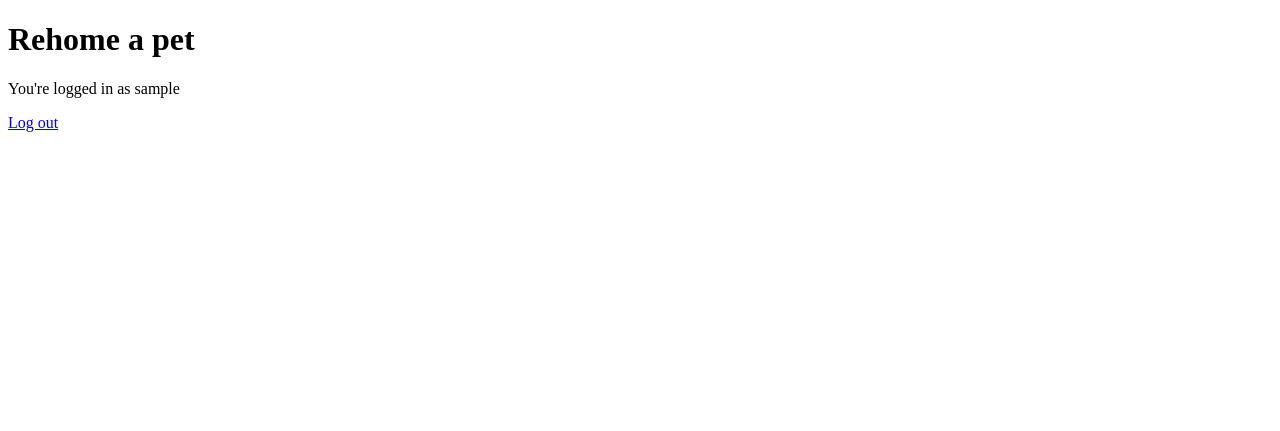
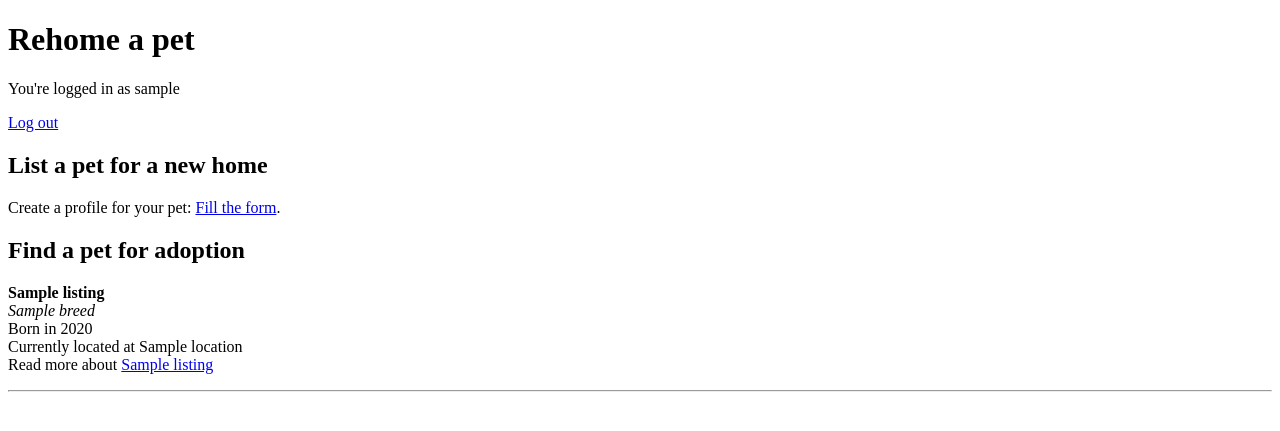
Before and after one commit to karorot/pet-adoption, a Flask app: template templates/index.html in a window 1280 px wide. Shown: the top 431 px of the page. Run offline with Flask 3, Linux system fonts and the light colour scheme; the visitor is signed in with stand-in values (Sample User, id 1); the template is opened without the code that fills it: most values are stand-ins (such as "Sample title", 1, 10 or a date in 2020).

Commit message:
Show pet listings on front page

```diff
--- a/app.py
+++ b/app.py
@@ -11,7 +11,9 @@ app.secret_key = config.secret_key
 
 @app.route("/")
 def index():
-    return render_template("index.html")
+    all_pets = pets.get_all_pets()
+    return render_template("index.html", listings=all_pets)
+
 @app.route("/new_pet")
 def new_pet():
     return render_template("new_pet.html")
--- a/templates/index.html
+++ b/templates/index.html
@@ -15,9 +15,13 @@
   <p>
     <a href="/logout">Log out</a>
   </p>
+
+  <h2>List a pet for a new home</h2>
+  Create a profile for your pet: <a href="/new_pet">Fill the form</a>.
+
   {% else %}
   <form action="/login" method="post">
-    Log in to adopt or list a pet for a new home.
+    Log in to apply for adoption or list a pet for a new home.
     <p>
       Username: <br />
       <input type="text" name="username" required />
@@ -33,6 +37,19 @@
     <a href="/register">Sign up</a>
   </p>
   {% endif %}
+
+  <h2>Find a pet for adoption</h2>
+  {% for listing in listings %}
+  <p>
+    <b>{{listing.name}}</b><br />
+    <i>{{listing.breed}}</i><br />
+    Born in {{listing.birth_year}}<br />
+    Currently located at {{listing.location}}<br />
+    Read more about <a href="pet/{{ listing.id }}">{{listing.name}}</a>
+  </p>
+  <hr />
+  {% endfor %}
+
 </body>
 
 </html>
```
